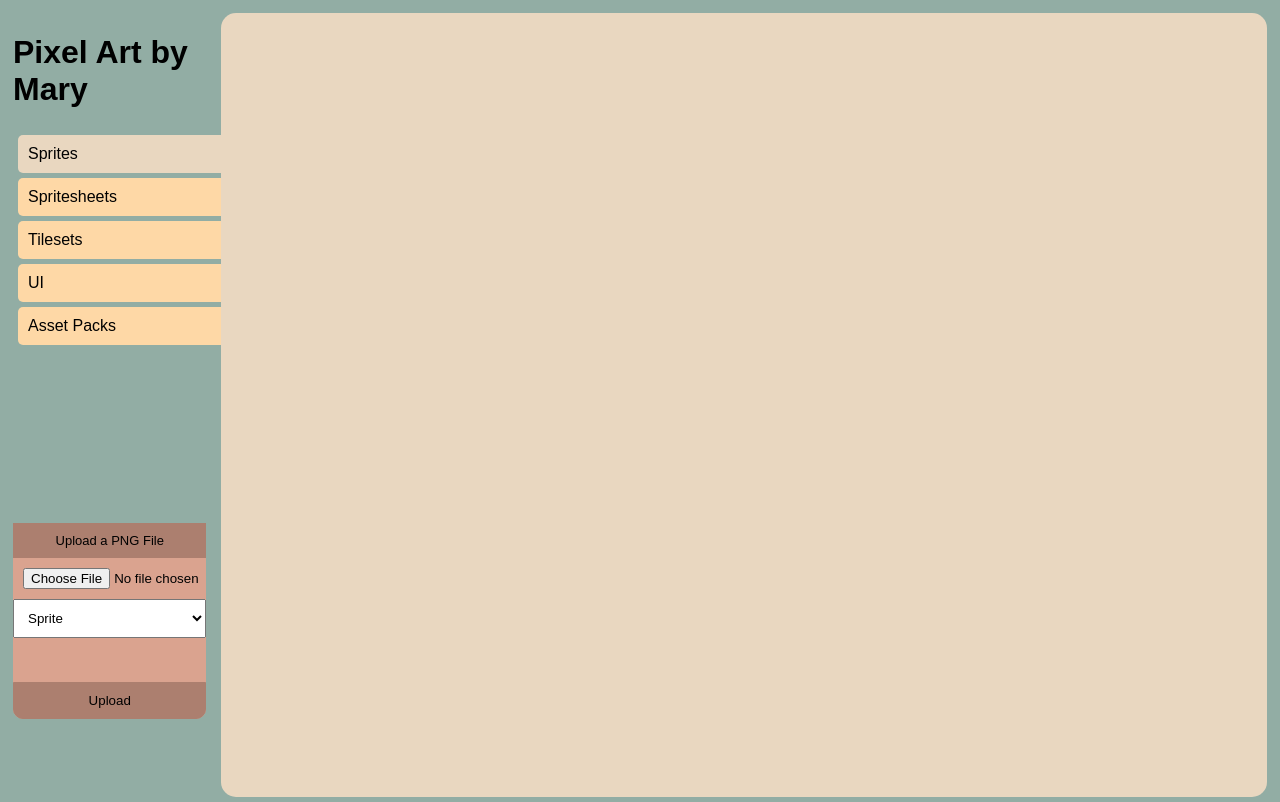
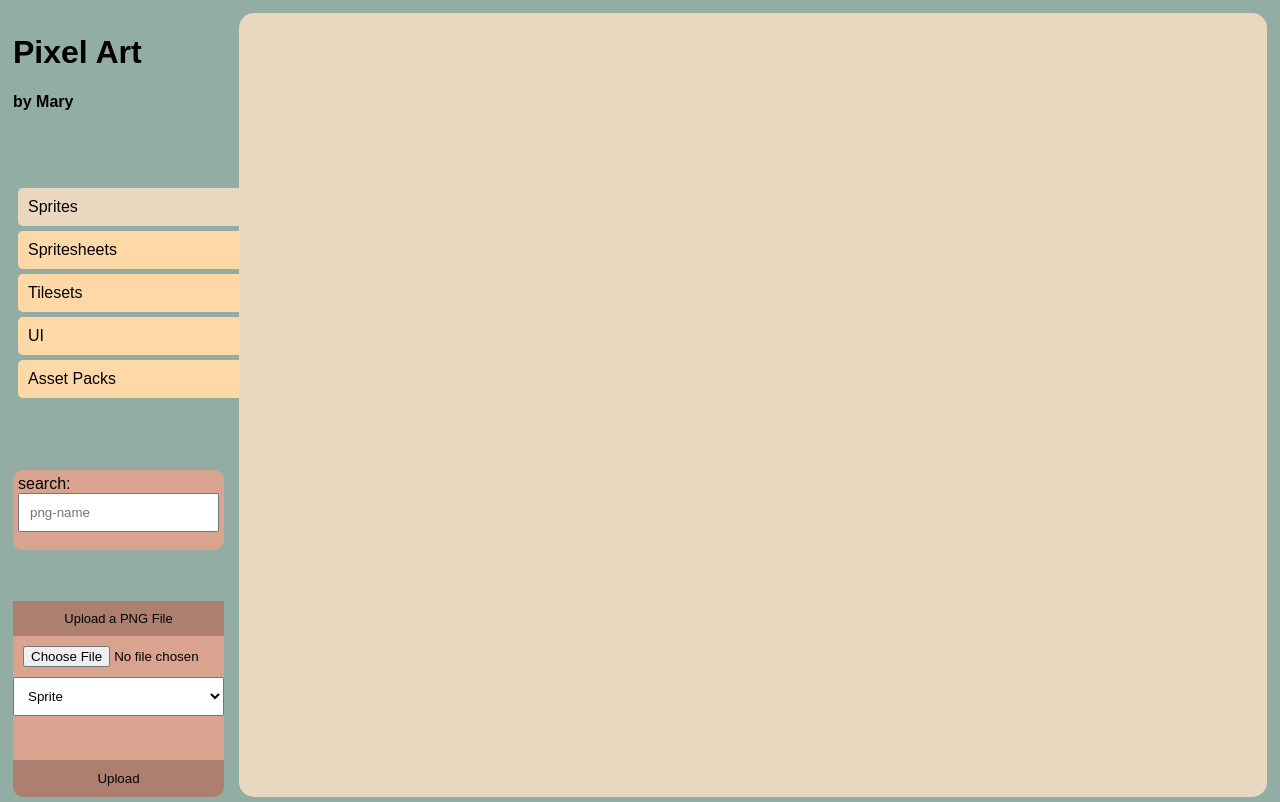
Before and after one commit to m6parker/PixelArtPortflio, a website: page public/index.html in a window 1280 px wide. Drawn offline with Linux system fonts and the light colour scheme; no server answers; a web font is replaced by a local one.

Commit message:
css changes mostly

```diff
--- a/public/index.html
+++ b/public/index.html
@@ -10,16 +10,23 @@
 <body>
     <div class="container">
         <div class="left-menu">
-            <h1>Pixel Art by Mary</h1>
 
-        <!-- <div class="download-section"> -->
-            <!--<h3>Download PNG Files:</h3>-->
+            <div>
+                <h1>Pixel Art</h1><h4>by Mary</h4>
+            </div>
+
             <div class="tabs">
                 <div class="tab-button selected" onclick="openTab(event, 'sprites')">Sprites</div>
                 <div class="tab-button" onclick="openTab(event, 'spritesheets')">Spritesheets</div>
                 <div class="tab-button" onclick="openTab(event, 'tilesets')">Tilesets</div>
                 <div class="tab-button" onclick="openTab(event, 'ui')">UI</div>
                 <div class="tab-button" onclick="openTab(event, 'assetPacks')">Asset Packs</div>
+            </div>
+
+
+            <div class="filter-section">
+                <div class="upload-text">search:</div>
+                <input type="text" placeholder="png-name">
             </div>
 
 
@@ -41,7 +48,6 @@
         </div>
 
         <div class="download-section">
-
             <div id="sprites" class="tab-content"></div>
             <div id="spritesheets" class="tab-content" style="display: none;"></div>
             <div id="tilesets" class="tab-content" style="display: none;"></div>
--- a/public/styles.css
+++ b/public/styles.css
@@ -189,9 +189,10 @@ html, body {
     display: flex;
     width: 250px;
     user-select: none;
+    justify-content: space-between;
 }
 
-.upload-section{
+.upload-section, .filter-section{
     background-color: var(--color-2);
     height: 25%;
     border-radius: 10px;
@@ -201,7 +202,6 @@ html, body {
     display: flex;
     flex-direction: column;
     flex: none;
-    bottom: 10%;
 }
 
 .upload-section .upload-text{
@@ -224,8 +224,16 @@ form button{
     font-family: 'Devin Chavez Font', sans-serif;
     bottom: 0;
     position: absolute;
-    bottom: 0;
     left: 0;
+}
+
+.filter-section{
+    padding: 5px;
+    height: 70px;
+}
+
+.filter-section input{
+    padding: 10px;
 }
 
 .download-section{
@@ -237,7 +245,7 @@ form button{
 }
 
 .tabs{
-    height: 100%;
+    height: 30%;
 
 }
 
```
